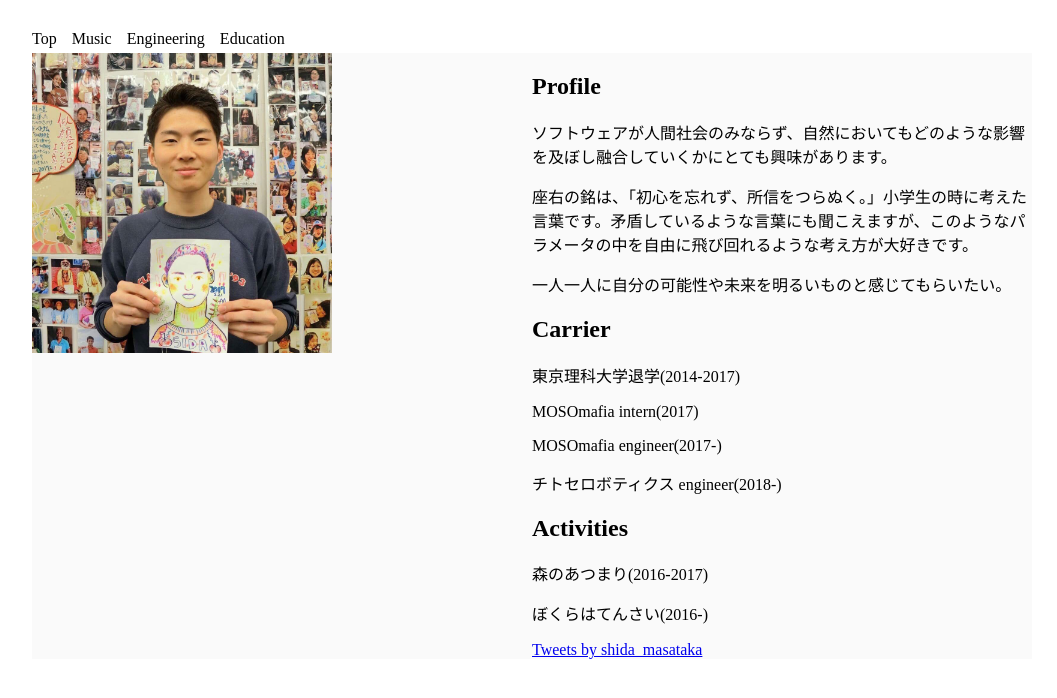
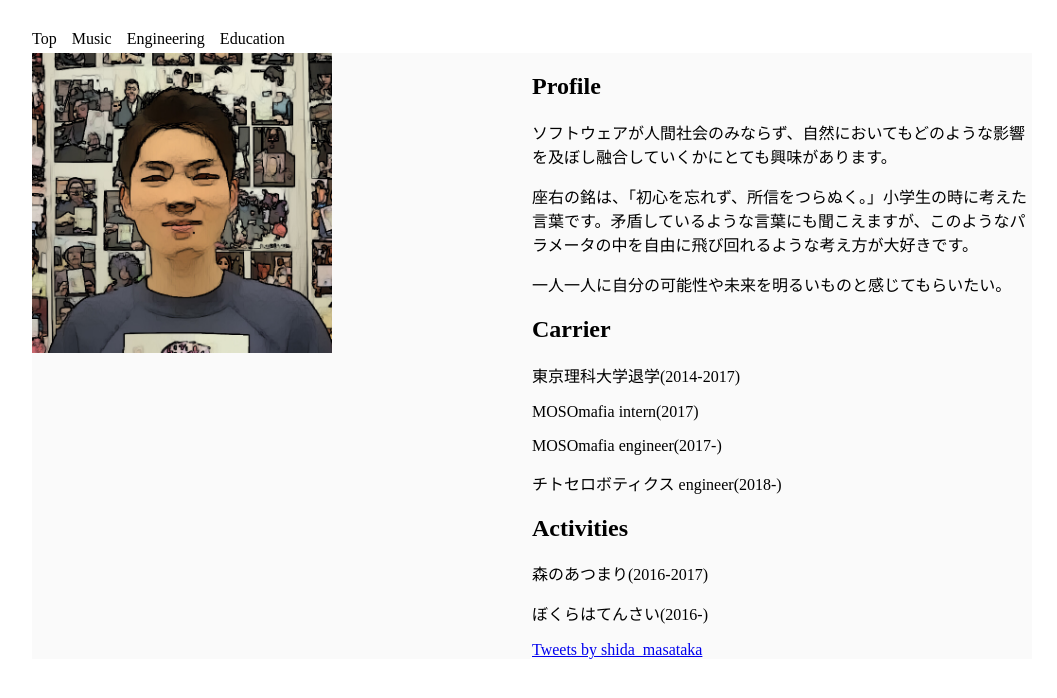
Before and after one commit to masatakashida/my-portfolio, a React app: page / in a window 1280 px wide. Shown: the top 698 px of the page, without its empty margins (108-1165 px from the left). Built offline with nearby package versions, Linux system fonts and the light colour scheme.

Commit message:
画像を変更した

```diff
--- a/src/components/ProfilePage.js
+++ b/src/components/ProfilePage.js
@@ -3,7 +3,7 @@ import React from 'react';
 const ProfilePage = () => (
   <div className="profile">
     <div className="part pro-left">
-      <img src="images/shida_s.jpg" />
+      <img src="images/shida_ss.jpg" />
     </div>
     <div className="part pro-right">
       <h2 className="title">Profile</h2>
```
Also changed, not shown: images/shida_ss.jpg (added).
